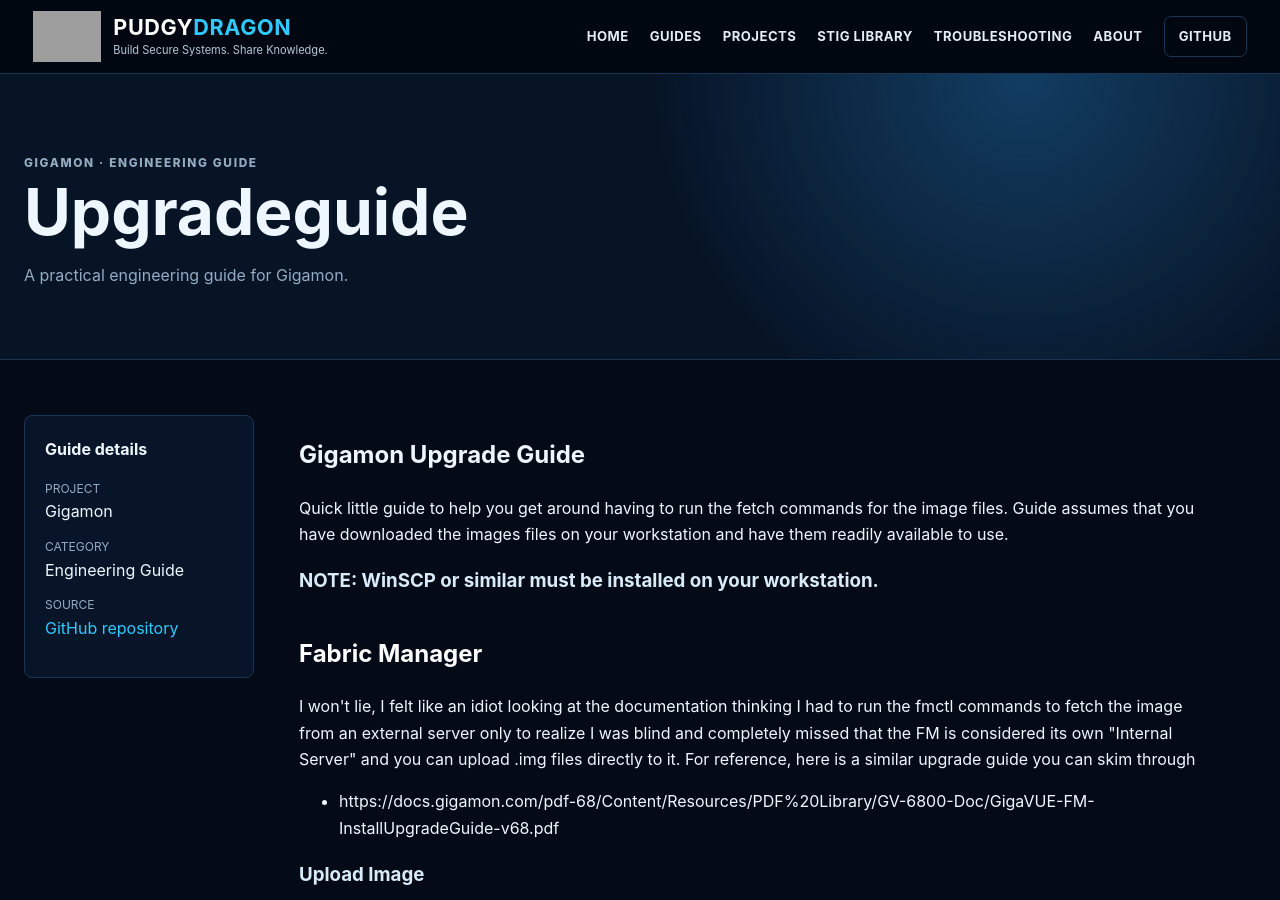
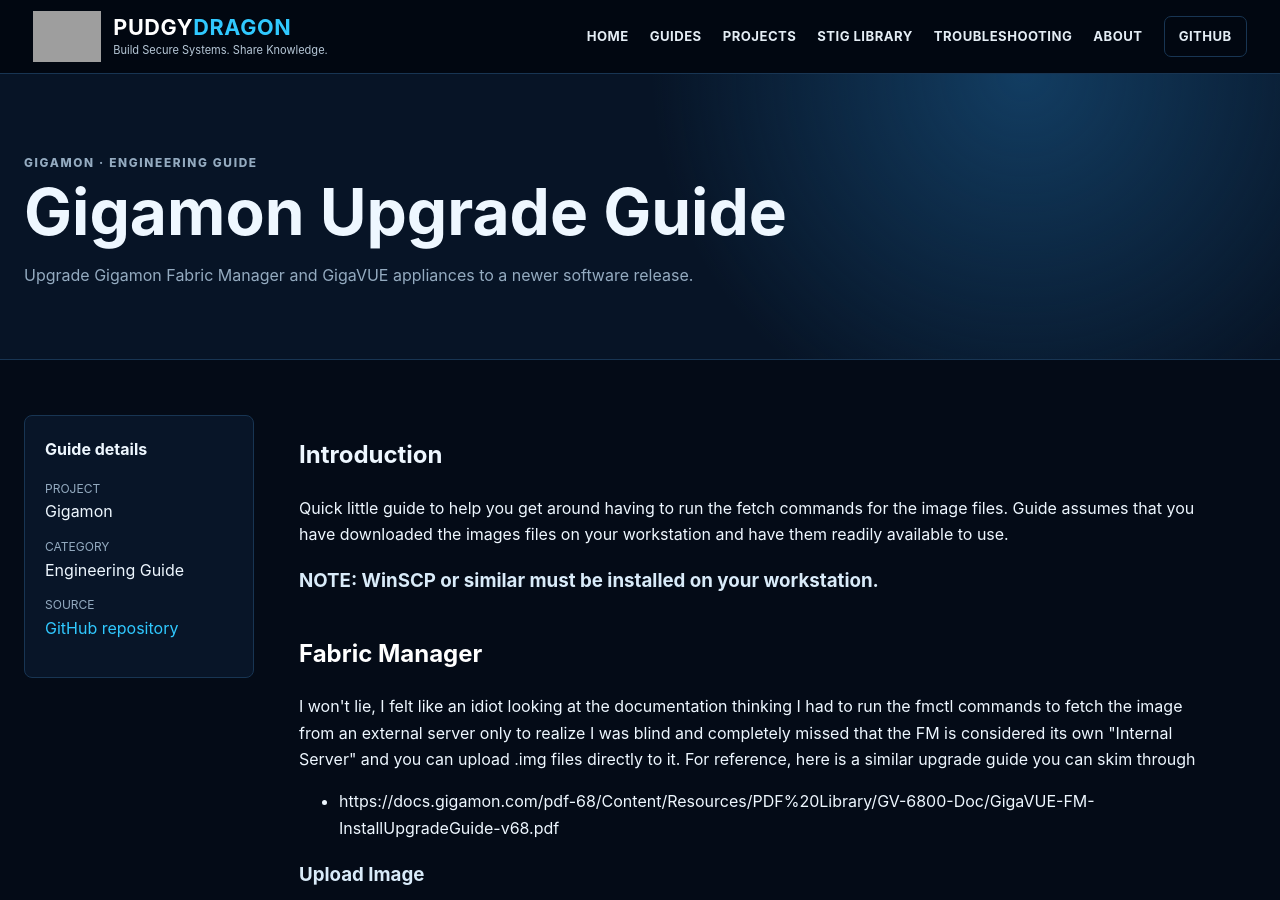
Before and after one commit to PudgyDragon/pudgydragon.github.io, a Jekyll site: the page built from _guides/gigamon-guides-upgradeguide.md, in a window 1280 px wide and 900 px high. Built offline with Jekyll 4.4.1, drawn with Linux system fonts in a browser that asks for light colours; grey boxes are pictures that could not be loaded.

Commit message:
Update gigamon-guides-upgradeguide.md

```diff
--- a/_guides/gigamon-guides-upgradeguide.md
+++ b/_guides/gigamon-guides-upgradeguide.md
@@ -1,12 +1,12 @@
 ---
-title: "Upgradeguide"
+title: "Gigamon Upgrade Guide"
 project: "Gigamon"
 category: "Engineering Guide"
-description: "A practical engineering guide for Gigamon."
+description: "Upgrade Gigamon Fabric Manager and GigaVUE appliances to a newer software release."
 source_url: "https://github.com/PudgyDragon/Gigamon/blob/main/Guides/UpgradeGuide.md"
 ---
 
-<h1>Gigamon Upgrade Guide</h1>
+<h1>Introduction</h1>
 <p>Quick little guide to help you get around having to run the fetch commands for the image files. Guide assumes that you have downloaded the images files
 on your workstation and have them readily available to use.</p>
 <h3>NOTE: WinSCP or similar must be installed on your workstation.</h3>
```
